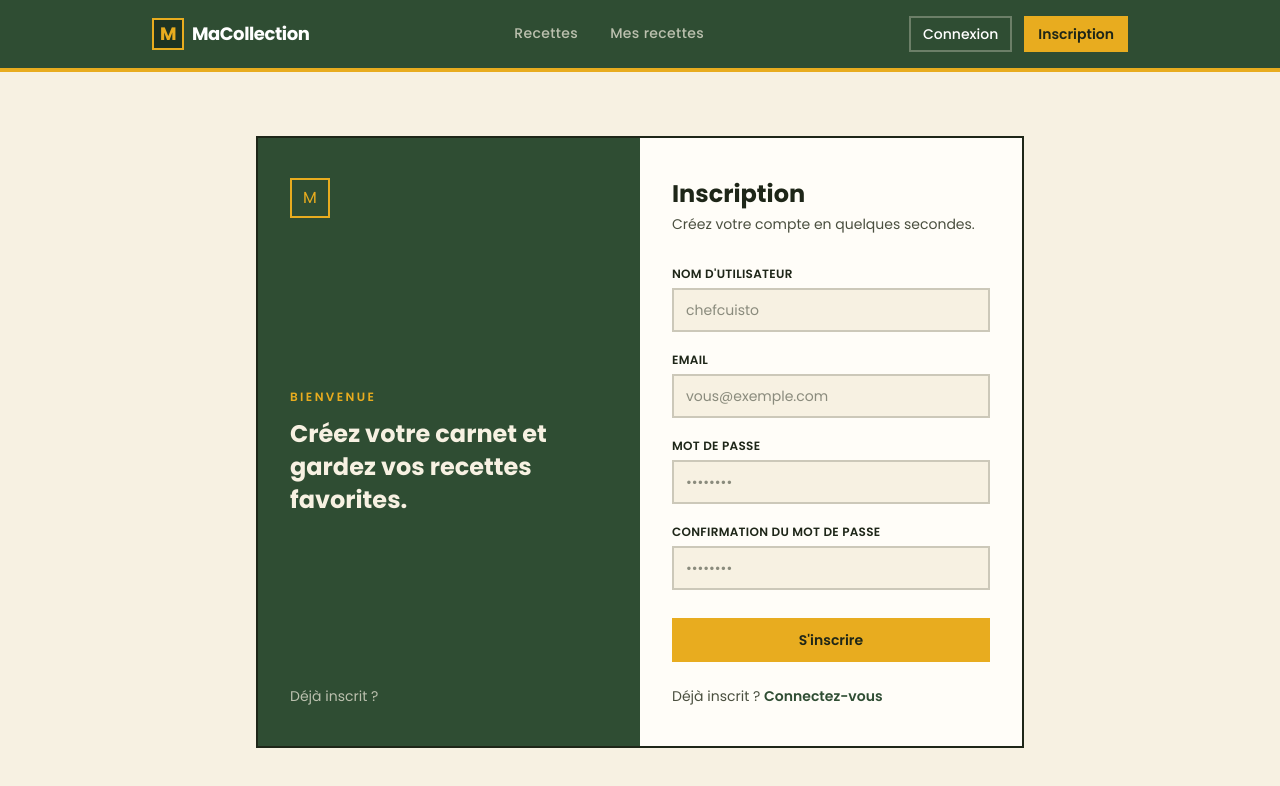
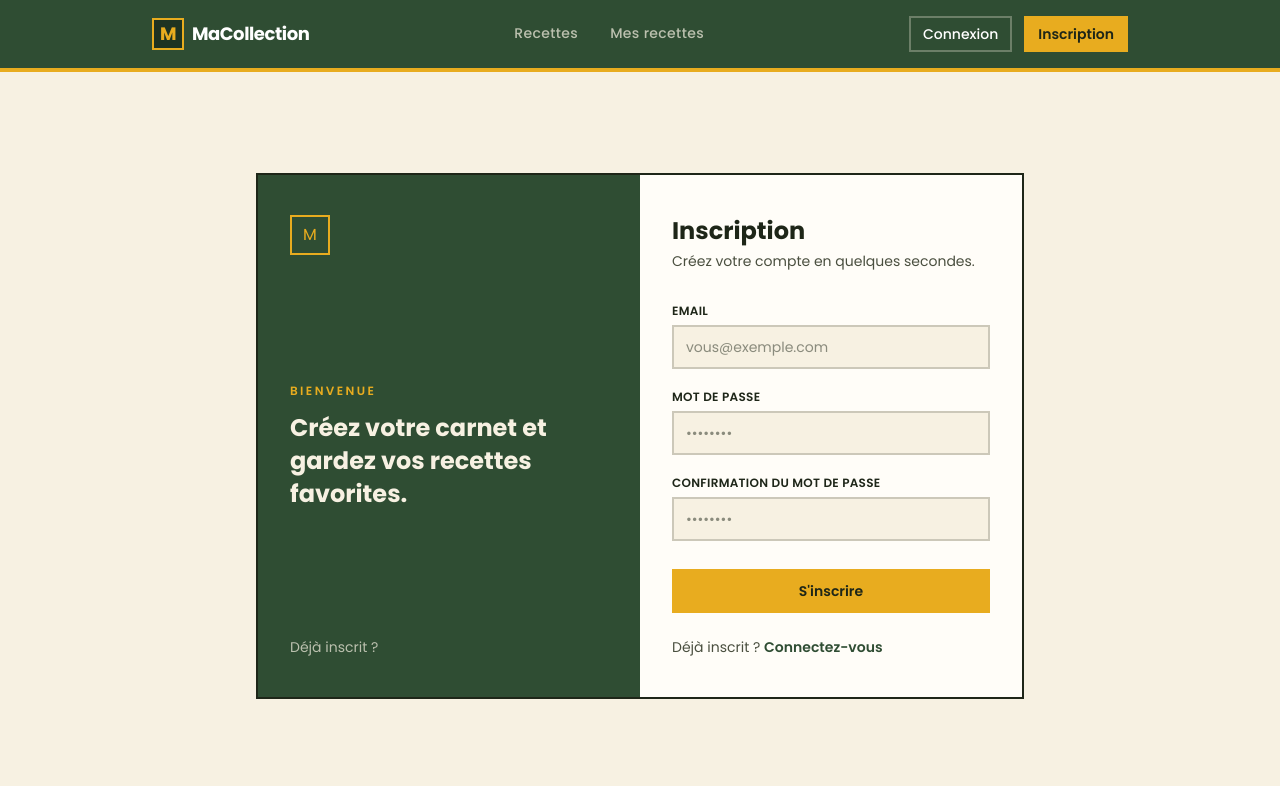
Before and after one commit to starweizz-ynov-projects-B2/MaCollection, a React (Vite) app in the folder frontend/: page /register in a window 1280 px wide. Shown: the top 786 px of the page. Built offline with nearby package versions, Linux system fonts and the light colour scheme.

Commit message:
Frontend: AuthUser redevient {id, email}, retrait du champ username

```diff
--- a/frontend/src/components/NavBar.tsx
+++ b/frontend/src/components/NavBar.tsx
@@ -49,7 +49,7 @@ export default function NavBar() {
                 <div className="flex items-center gap-3">
                     {user ? (
                         <>
-                            <span className="text-sm text-cream/80">{user.username}</span>
+                            <span className="text-sm text-cream/80">{user.email}</span>
                             <button
                                 onClick={handleLogout}
                                 className="border-2 border-cream/30 px-3 py-1.5 text-sm font-medium text-white transition-colors hover:border-mustard hover:text-mustard cursor-pointer"
--- a/frontend/src/pages/auth/register.tsx
+++ b/frontend/src/pages/auth/register.tsx
@@ -5,7 +5,6 @@ import { useAuth } from "../../context/AuthContext.tsx";
 import type { AuthUser, AuthUserResponse } from "../../types/api.ts";
 
 export default function RegisterPage() {
-    const [username, setUsername] = useState("");
     const [email, setEmail] = useState("");
     const [password, setPassword] = useState("");
     const [confirmPassword, setConfirmPassword] = useState("");
@@ -27,7 +26,7 @@ export default function RegisterPage() {
         setLoading(true);
 
         try {
-            await http.post("/auth/register", { username, email, password });
+            await http.post("/auth/register", { email, password });
             const { access_token } = await http.post<AuthUserResponse>("/auth/login", { email, password });
             const user = await http.get<AuthUser>("/auth/me", access_token);
             login(access_token, user);
@@ -62,24 +61,6 @@ export default function RegisterPage() {
                     <p className="mt-1 text-sm text-ink-soft">Créez votre compte en quelques secondes.</p>
 
                     <form onSubmit={handleSubmit} className="mt-8 flex flex-col gap-5">
-                        <div className="flex flex-col gap-1.5">
-                            <label
-                                htmlFor="username"
-                                className="text-xs font-semibold tracking-wide text-ink uppercase"
-                            >
-                                Nom d'utilisateur
-                            </label>
-                            <input
-                                type="text"
-                                id="username"
-                                placeholder="chefcuisto"
-                                value={username}
-                                onChange={(e) => setUsername(e.target.value)}
-                                required
-                                className="border-2 border-ink/20 bg-cream px-3 py-2.5 text-sm text-ink outline-none transition-colors focus:border-basil"
-                            />
-                        </div>
-
                         <div className="flex flex-col gap-1.5">
                             <label htmlFor="email" className="text-xs font-semibold tracking-wide text-ink uppercase">
                                 Email
--- a/frontend/src/types/api.ts
+++ b/frontend/src/types/api.ts
@@ -27,7 +27,7 @@ export type PaginatedItems = {
     results: Recipe[];
 };
 
-export type AuthUser = { id: number; username: string; email: string };
+export type AuthUser = { id: number; email: string };
 export type AuthUserResponse = { access_token: string; token_type: string };
 
 export type ApiError = { erreur: { code: number; message: string } };
```
